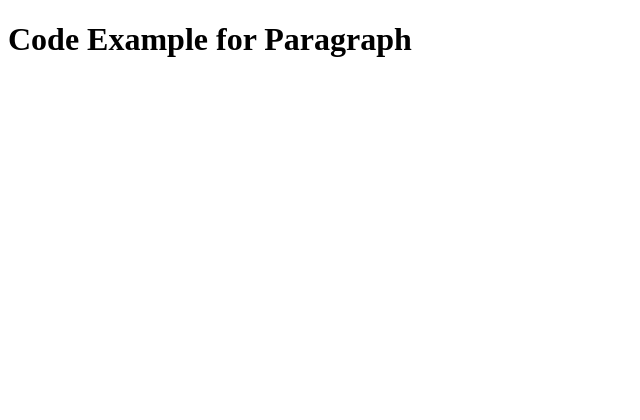
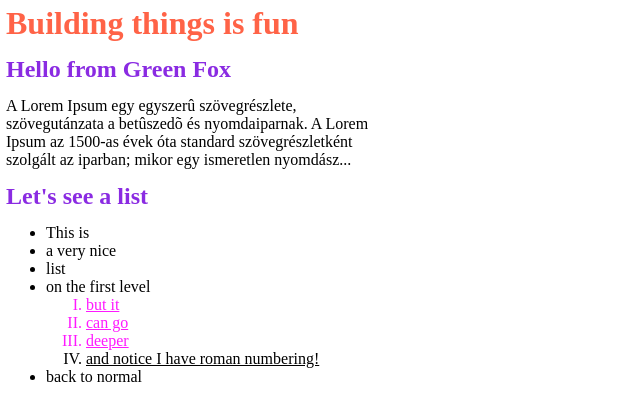
Before and after one commit to green-fox-academy/admrid, a plain HTML site: page week-01/day-4/exercise5/exercise5.html in a window 1280 px wide. Shown: the whole page, without its empty margins (0-640 px from the left). Drawn offline with Linux system fonts and the light colour scheme.

Commit message:
finished exercise5

```diff
--- a/week-01/day-4/exercise5/exercise5.html
+++ b/week-01/day-4/exercise5/exercise5.html
@@ -7,7 +7,31 @@
     </head>
 
     <body>
-        <h1>Code Example for Paragraph</h1>
+        <h1>
+            Building things is fun
+        </h1>
+        <h2>
+            Hello from Green Fox
+        </h2>
+        <p>A Lorem Ipsum egy egyszerû szövegrészlete, szövegutánzata a betûszedõ és nyomdaiparnak. A Lorem Ipsum az 1500-as évek óta standard szövegrészletként szolgált az iparban; mikor egy ismeretlen nyomdász...</p>
+
+        <h2>
+            Let's see a list
+        </h2>
+        <ul>
+            <li>This is</li>
+            <li>a very nice</li>
+            <li>list</li>
+            <li>on the first level
+                <ol>
+                    <li>but it</li>
+                    <li>can go</li>
+                    <li>deeper</li>
+                    <li>and notice I have roman numbering!</li>
+                </ol>
+            </li>
+            <li>back to normal</li>
+        </ul>
     </body>
 
 </html>
--- a/week-01/day-4/exercise5/style.css
+++ b/week-01/day-4/exercise5/style.css
@@ -0,0 +1,30 @@
+* {
+    margin: 0;
+}
+
+body {
+    margin: 5px 0 0 6px;
+}
+
+h1 {
+    color: #ff6347;
+}
+
+h2 {
+    color: #8a2be2;
+    margin: 14px 0;
+}
+
+p {
+    width: 370px;
+}
+
+ol li {
+    color: #ff19ff;
+    list-style-type: upper-roman;
+    text-decoration: underline;
+}
+
+ol :nth-child(4) {
+    color: #000;
+}
```
